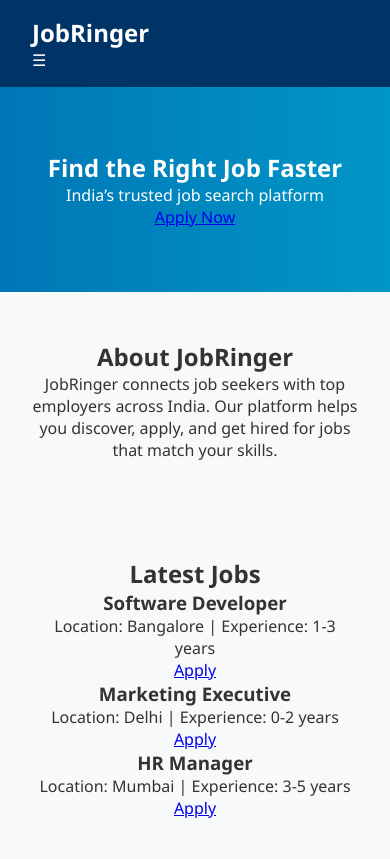
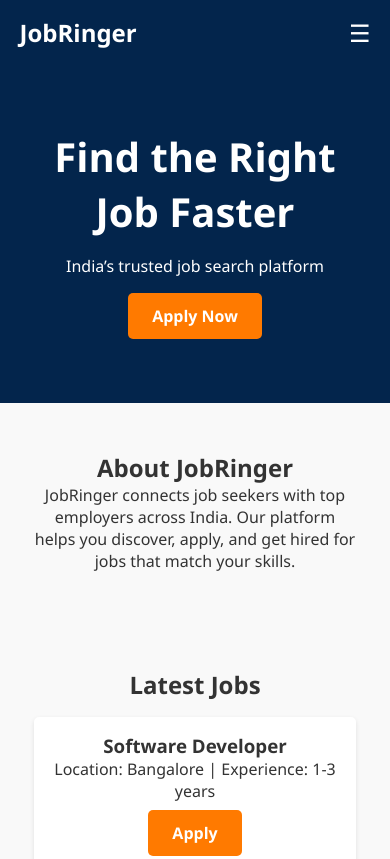
Before and after one commit to Hari03750/web-page, a plain HTML site: page index.html in a window 390 px wide. Shown: the top 859 px of the page. Drawn offline with Linux system fonts and the light colour scheme.

Commit message:
Update style.css

```diff
--- a/style.css
+++ b/style.css
@@ -1,3 +1,11 @@
+/* Color scheme from JobRinger site */
+:root {
+  --primary-color: #03254c;    /* dark blue */
+  --secondary-color: #ff7a00;  /* orange */
+  --text-color: #ffffff;
+  --bg-color: #f9f9f9;
+}
+
 * {
   margin: 0;
   padding: 0;
@@ -7,20 +15,30 @@
 
 body {
   font-family: 'Segoe UI', sans-serif;
-  background: #f8f9fa;
+  background: var(--bg-color);
   color: #333;
 }
 
+.container {
+  width: 90%;
+  max-width: 1200px;
+  margin: auto;
+}
+
+/* Header */
 header {
+  background: var(--primary-color);
+  color: var(--text-color);
+  padding: 1rem 0;
+  position: sticky;
+  top: 0;
+  z-index: 1000;
+}
+
+.nav-container {
   display: flex;
   justify-content: space-between;
   align-items: center;
-  background: #003366;
-  color: #fff;
-  padding: 1rem 2rem;
-  position: sticky;
-  top: 0;
-  z-index: 1000;
 }
 
 .logo {
@@ -29,59 +47,74 @@ header {
 }
 
 nav ul {
+  list-style: none;
   display: flex;
-  list-style: none;
   gap: 1rem;
 }
 
 nav a {
-  color: #fff;
+  color: var(--text-color);
   text-decoration: none;
+  font-weight: 500;
 }
 
-#menu-btn {
+.menu-toggle {
   display: none;
   font-size: 1.5rem;
   cursor: pointer;
+  color: var(--text-color);
 }
 
+/* Hero */
 .hero {
-  background: linear-gradient(to right, #0077b6, #0096c7);
+  background: var(--primary-color);
+  color: var(--text-color);
+  text-align: center;
+  padding: 4rem 2rem;
+}
+
+.hero h1 {
+  font-size: 2.5rem;
+  margin-bottom: 1rem;
+}
+
+.apply-btn {
+  background: var(--secondary-color);
   color: white;
-  padding: 4rem 2rem;
+  padding: 0.75rem 1.5rem;
+  text-decoration: none;
+  font-weight: bold;
+  border-radius: 5px;
+  display: inline-block;
+  margin-top: 1rem;
+}
+
+/* Sections */
+.section {
+  padding: 3rem 1rem;
   text-align: center;
 }
 
-.hero .btn {
-  display: inline-block;
-  margin-top: 1rem;
-  padding: 0.75rem 1.5rem;
+.jobs-section .job-listing {
   background: white;
-  color: #0077b6;
-  text-decoration: none;
+  margin: 1rem auto;
+  padding: 1rem;
   border-radius: 5px;
-  font-weight: bold;
+  box-shadow: 0 2px 5px rgba(0,0,0,0.1);
+  max-width: 500px;
 }
 
-section {
-  padding: 3rem 2rem;
-  text-align: center;
+.job-listing .apply-btn {
+  margin-top: 0.5rem;
+  display: inline-block;
 }
 
-.job-card {
-  background: #fff;
-  padding: 1rem;
-  margin: 1rem auto;
-  max-width: 500px;
-  border-radius: 8px;
-  box-shadow: 0 2px 5px rgba(0,0,0,0.1);
-}
-
+/* Footer */
 footer {
-  background: #003366;
-  color: #ccc;
+  background: var(--primary-color);
+  color: var(--text-color);
   text-align: center;
-  padding: 1rem;
+  padding: 1rem 0;
   margin-top: 2rem;
 }
 
@@ -89,20 +122,21 @@ footer {
 @media (max-width: 768px) {
   nav ul {
     flex-direction: column;
-    background: #003366;
+    display: none;
+    background: var(--primary-color);
     position: absolute;
+    right: 1rem;
     top: 60px;
-    right: 0;
-    display: none;
     width: 200px;
     padding: 1rem;
+    border-radius: 5px;
   }
 
   nav ul.active {
     display: flex;
   }
 
-  #menu-btn {
+  .menu-toggle {
     display: block;
   }
 }
```
